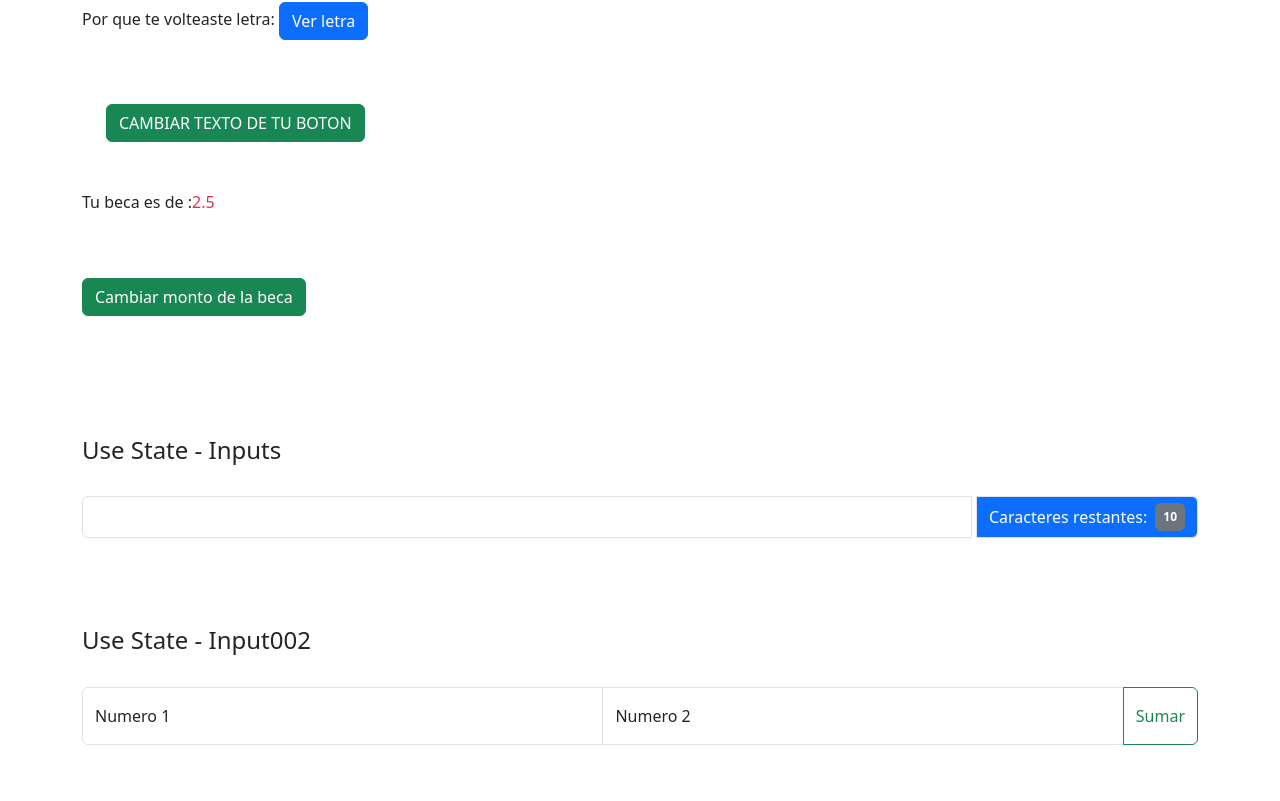
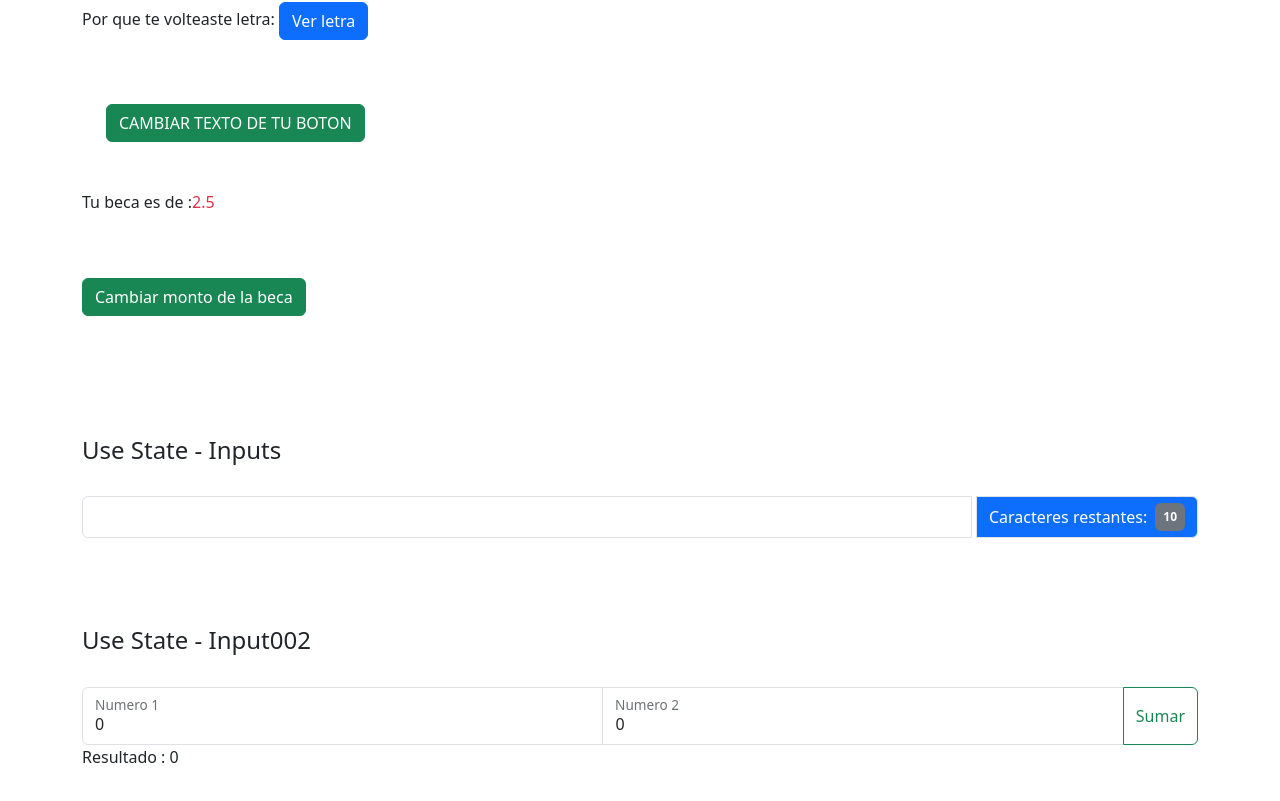
Before and after one commit to KEIRMAUZ/utsh-react, a React (Vite) app in the folder ejercicios-001/: page / in a window 1280 px wide. Shown: the part 1737-2538 px from the top of the page. Built offline with nearby package versions, Linux system fonts and the light colour scheme.

Commit message:
[ADD] Ejercicio 003

```diff
--- a/ejercicios-001/src/components/Ejercicios-003/EjInput02.jsx
+++ b/ejercicios-001/src/components/Ejercicios-003/EjInput02.jsx
@@ -1,7 +1,19 @@
-import React from 'react'
+import React, { useState } from 'react'
 import TituloEjercicio from '../TituloEjercicio'
 
 const EjInput02 = () => {
+    const [valorInput1,setValorInput1] = useState(0);
+    const [valorInput2,setValorInput2] = useState(0);
+    const [resultadoSuma,setResultadoSuma] = useState(0)
+    function cambiarValorInput1(evento){
+        setValorInput1(evento.target.value)
+    }
+    const cambiarValorInput2 = (evento)=>{
+        setValorInput2(evento.target.value)
+    }
+    function Sumar(){
+        setResultadoSuma(parseFloat(valorInput1)+parseFloat(valorInput2))
+    }
     return (
         <>
             <TituloEjercicio tituloEjercicio="Use State - Input002" />
@@ -9,15 +21,16 @@ const EjInput02 = () => {
                 <div className="col-12 mb-5">
                     <div className="input-group d-flex justify-content-around g-4">
                         <div className="form-floating ">
-                            <input type="number" id="inputNumero1" className="form-control" placeholder='Numero 1'/>
-                            <label htmlFor="inputNumero1">Numero 1</label>
+                            <input type="number" id="inputNumero1" className="form-control" placeholder='Numero 1' onChange={cambiarValorInput1} value={valorInput1}/>
+                            <label htmlFor="inputNumero1"  >Numero 1</label>
                         </div>
                         <div className="form-floating ">
-                            <input type="number" id="inputNumero2" className="form-control" placeholder='Numero 2'/>
+                            <input type="number" id="inputNumero2" className="form-control" placeholder='Numero 2' onChange={cambiarValorInput2} value={valorInput2}/>
                             <label htmlFor="inputNumero2">Numero 2</label>
                         </div>
-                        <button className="btn btn-outline-success">Sumar</button>
+                        <button className="btn btn-outline-success" onClick={Sumar}>Sumar</button>
                     </div>
+                    <p>Resultado : {resultadoSuma}</p>
                 </div>
             </div>
         </>
```
